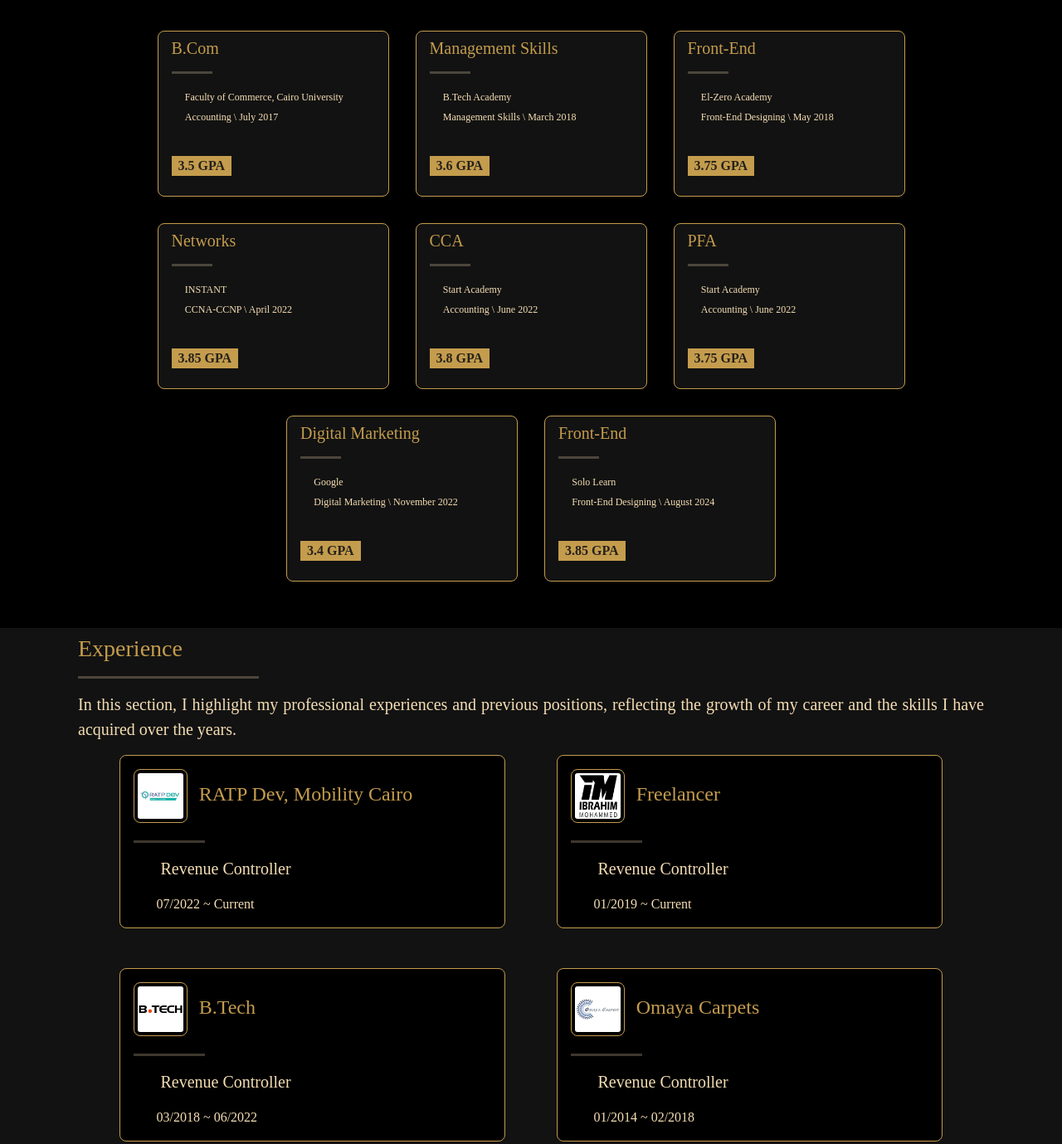
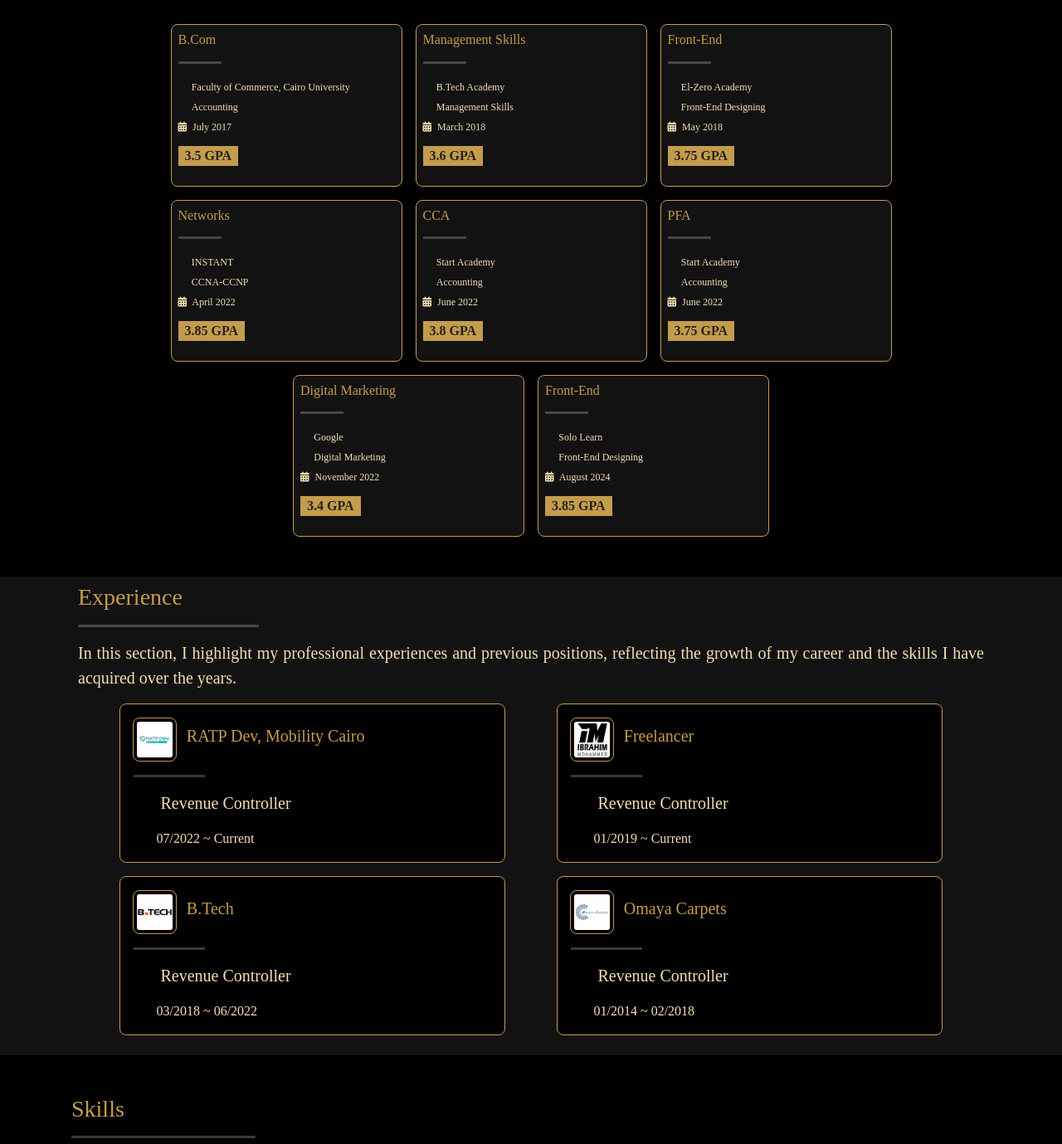
Before and after one commit to IbrahimMohammed017/Social-Boost-Pro, a plain HTML site: page about/about.html in a window 1280 px wide. Shown: the part 647-2026 px from the top of the page at 83% size. Drawn offline with Linux system fonts and the light colour scheme.

Commit message:
New Edit

```diff
--- a/about/about.html
+++ b/about/about.html
@@ -138,91 +138,106 @@
         institutions, reflecting my ongoing commitment to skill development.
       </p>
       <div class="row align-items-center justify-content-center flex-wrap mt-4">
-        <div class="col-12 col-md-4 col-lg-3 education-item m-3 px-3 py-2 rounded-3">
-          <h5>B.Com</h5>
+        <div class="col-5 col-lg-3 education-item m-2 p-2 rounded-3">
+          <h6>B.Com</h6>
           <hr>
           <p class="m-0">
             <i class="fa-light fa-building-columns me-1"></i>
             Faculty of Commerce, Cairo University <br>
             <i class="fa-light fa-person-chalkboard me-1"></i>
-            Accounting \ July 2017
+            Accounting <br>
+            <i class="fa-duotone fa-solid fa-calendar-days me-1"></i>
+            July 2017
           </p>
           <p><span class="mt-2 px-2">3.5 GPA</span></p>
         </div>
-        <div class="col-12 col-md-4 col-lg-3 education-item m-3 px-3 py-2 rounded-3">
-          <h5>Management Skills</h5>
+        <div class="col-5 col-lg-3 education-item m-2 p-2 rounded-3">
+          <h6>Management Skills</h6>
           <hr>
           <p class="m-0">
             <i class="fa-light fa-building-columns me-1"></i>
             B.Tech Academy <br>
             <i class="fa-light fa-person-chalkboard me-1"></i>
-            Management Skills \ March 2018
+            Management Skills <br>
+            <i class="fa-duotone fa-solid fa-calendar-days me-1"></i>
+            March 2018
           </p>
           <p><span class="mt-2 px-2">3.6 GPA</span></p>
         </div>
-        <div class="col-12 col-md-4 col-lg-3 education-item m-3 px-3 py-2 rounded-3">
-          <h5>Front-End</h5>
+        <div class="col-5 col-lg-3 education-item m-2 p-2 rounded-3">
+          <h6>Front-End</h6>
           <hr>
           <p class="m-0">
             <i class="fa-light fa-building-columns me-1"></i>
             El-Zero Academy <br>
             <i class="fa-light fa-person-chalkboard me-1"></i>
-            Front-End Designing \ May 2018
+            Front-End Designing <br>
+            <i class="fa-duotone fa-solid fa-calendar-days me-1"></i>
+            May 2018
           </p>
           <p><span class="mt-2 px-2">3.75 GPA</span></p>
         </div>
-        <div class="col-12 col-md-4 col-lg-3 education-item m-3 px-3 py-2 rounded-3">
-          <h5>Networks</h5>
+        <div class="col-5 col-lg-3 education-item m-2 p-2 rounded-3">
+          <h6>Networks</h6>
           <hr>
           <p class="m-0">
             <i class="fa-light fa-building-columns me-1"></i>
             INSTANT <br>
             <i class="fa-light fa-person-chalkboard me-1"></i>
-            CCNA-CCNP \ April 2022
+            CCNA-CCNP <br>
+            <i class="fa-duotone fa-solid fa-calendar-days me-1"></i>
+            April 2022
           </p>
           <p><span class="mt-2 px-2">3.85 GPA</span></p>
         </div>
-        <div class="col-12 col-md-4 col-lg-3 education-item m-3 px-3 py-2 rounded-3">
-          <h5>CCA</h5>
+        <div class="col-5 col-lg-3 education-item m-2 p-2 rounded-3">
+          <h6>CCA</h6>
           <hr>
           <p class="m-0">
             <i class="fa-light fa-building-columns me-1"></i>
             Start Academy <br>
             <i class="fa-light fa-person-chalkboard me-1"></i>
-            Accounting \ June 2022
+            Accounting <br>
+            <i class="fa-duotone fa-solid fa-calendar-days me-1"></i> June 2022
           </p>
           <p><span class="mt-2 px-2">3.8 GPA</span></p>
         </div>
-        <div class="col-12 col-md-4 col-lg-3 education-item m-3 px-3 py-2 rounded-3">
-          <h5>PFA</h5>
+        <div class="col-5 col-lg-3 education-item m-2 p-2 rounded-3">
+          <h6>PFA</h6>
           <hr>
           <p class="m-0">
             <i class="fa-light fa-building-columns me-1"></i>
             Start Academy <br>
             <i class="fa-light fa-person-chalkboard me-1"></i>
-            Accounting \ June 2022
+            Accounting <br>
+            <i class="fa-duotone fa-solid fa-calendar-days me-1"></i>
+            June 2022
           </p>
           <p><span class="mt-2 px-2">3.75 GPA</span></p>
         </div>
-        <div class="col-12 col-md-4 col-lg-3 education-item m-3 px-3 py-2 rounded-3">
-          <h5>Digital Marketing</h5>
+        <div class="col-5 col-lg-3 education-item m-2 p-2 rounded-3">
+          <h6>Digital Marketing</h6>
           <hr>
           <p class="m-0">
             <i class="fa-light fa-building-columns me-1"></i>
             Google <br>
             <i class="fa-light fa-person-chalkboard me-1"></i>
-            Digital Marketing \ November 2022
+            Digital Marketing <br>
+            <i class="fa-duotone fa-solid fa-calendar-days me-1"></i>
+            November 2022
           </p>
           <p><span class="mt-2 px-2">3.4 GPA</span></p>
         </div>
-        <div class="col-12 col-md-4 col-lg-3 education-item m-3 px-3 py-2 rounded-3">
-          <h5>Front-End</h5>
+        <div class="col-5 col-lg-3 education-item m-2 p-2 rounded-3">
+          <h6>Front-End</h6>
           <hr>
           <p class="m-0">
             <i class="fa-light fa-building-columns me-1"></i>
             Solo Learn <br>
             <i class="fa-light fa-person-chalkboard me-1"></i>
-            Front-End Designing \ August 2024
+            Front-End Designing <br>
+            <i class="fa-duotone fa-solid fa-calendar-days me-1"></i>
+            August 2024
           </p>
           <p><span class="mt-2 px-2">3.85 GPA</span></p>
         </div>
@@ -241,11 +256,17 @@
         the skills I have acquired over the years.
       </p>
       <div class="row align-items-center justify-content-evenly mt-3 experience-box">
-        <div class="col-12 col-md-5 mb-5 px-3 py-3 rounded-3">
-          <h4>
-            <img width="15%" src="../images/rdmc-logo.jpg" alt="RDMC" class="me-2 p-1 rounded-3">
-            RATP Dev, Mobility Cairo
-          </h4>
+        <div class="col-12 col-md-5 mb-3 px-3 py-3 rounded-3 experience-item">
+          <div class="row align-items-center justify-content-center comp-name">
+            <div class="col-2 text-center p-0">
+              <img src="../images/rdmc-logo.jpg" alt="RDMC" class="p-1 rounded-3">
+            </div>
+            <div class="col-10 text-start p-0">
+              <h5>
+                RATP Dev, Mobility Cairo
+              </h5>
+            </div>
+          </div>
           <hr>
           <p class="lead">
             <i class="fa-light fa-user-tie fa-lg me-2"></i>
@@ -256,11 +277,17 @@
             07/2022 ~ Current
           </p>
         </div>
-        <div class="col-12 col-md-5 mb-5 px-3 py-3 rounded-3">
-          <h4>
-            <img style="width: 15%;" src="../images/freelancer-logo.jpg" alt="Freelance" class="me-2 p-1 rounded-3">
-            Freelancer
-          </h4>
+        <div class="col-12 col-md-5 mb-3 px-3 py-3 rounded-3 experience-item">
+          <div class="row align-items-center justify-content-center comp-name">
+            <div class="col-2 text-center p-0">
+              <img src="../images/freelancer-logo.jpg" alt="Freelance" class="p-1 rounded-3">
+            </div>
+            <div class="col-10 text-start p-0">
+              <h5>
+                Freelancer
+              </h5>
+            </div>
+          </div>
           <hr>
           <p class="lead">
             <i class="fa-light fa-user-tie fa-lg me-2"></i>
@@ -271,11 +298,17 @@
             01/2019 ~ Current
           </p>
         </div>
-        <div class="col-12 col-md-5 mb-5 px-3 py-3 rounded-3">
-          <h4>
-            <img width="15%" src="../images/btech-logo.jpg" alt="B.Tech" class="me-2 p-1 rounded-3">
-            B.Tech
-          </h4>
+        <div class="col-12 col-md-5 mb-3 px-3 py-3 rounded-3 experience-item">
+          <div class="row align-items-center justify-content-center comp-name">
+            <div class="col-2 text-center p-0">
+              <img src="../images/btech-logo.jpg" alt="B.Tech" class="p-1 rounded-3">
+            </div>
+            <div class="col-10 text-start p-0">
+              <h5>
+                B.Tech
+              </h5>
+            </div>
+          </div>
           <hr>
           <p class="lead">
             <i class="fa-light fa-user-tie fa-lg me-2"></i>
@@ -286,11 +319,17 @@
             03/2018 ~ 06/2022
           </p>
         </div>
-        <div class="col-12 col-md-5 mb-5 px-3 py-3 rounded-3">
-          <h4>
-            <img width="15%" src="../images/omaya-logo.jpg" alt="Omaya" class="me-2 p-1 rounded-3">
-            Omaya Carpets
-          </h4>
+        <div class="col-12 col-md-5 mb-3 px-3 py-3 rounded-3 experience-item">
+          <div class="row align-items-center justify-content-center comp-name">
+            <div class="col-2 text-center p-0">
+              <img src="../images/omaya-logo.jpg" alt="Omaya" class=" p-1 rounded-3">
+            </div>
+            <div class="col-10 text-start p-0">
+              <h5>
+                Omaya Carpets
+              </h5>
+            </div>
+          </div>
           <hr>
           <p class="lead">
             <i class="fa-light fa-user-tie fa-lg me-2"></i>
@@ -608,12 +647,6 @@
         </div>
         <div class="col-6 col-md-2 my-2">
           <p>
-            <i class="fa-duotone fa-solid fa-file-magnifying-glass"></i>
-            Research
-          </p>
-        </div>
-        <div class="col-6 col-md-2 my-2">
-          <p>
             <i class="fa-duotone fa-solid fa-plane"></i>
             Traveling
           </p>
@@ -725,7 +758,7 @@
 
   <!-- #8 - Footer -->
   <footer id="footer" class="footer text-center">
-    <section class="container">
+    <section class="container-fluid">
       <p class="lead py-3 m-0">
         Copyright &copy; 2024, Designed By <a href="https://www.facebook.com/IbrahimMohammed017"
           target="_blank"><u>Ibrahim</u> </a>&reg;
--- a/css/responsive.css
+++ b/css/responsive.css
@@ -51,6 +51,14 @@
   article.skills h6 {
     min-height: auto;
   }
+
+  article.education .education-item {
+    min-height: 216px;
+  }
+
+  article.education .education-item p:first-of-type {
+    min-height: 96px;
+  }
 }
 
 /* Small devices (tablets, 576px and up) */
--- a/css/stylesheet.css
+++ b/css/stylesheet.css
@@ -467,17 +467,17 @@ article.experience {
   background: var(--bgColor2);
 }
 
-article.experience .experience-box div {
+article.experience .experience-box .experience-item {
   background: var(--bgColor1);
   border: 1px solid var(--mainColor);
 }
 
-article.experience .experience-box div h4 {
-  min-height: 70px;
-  line-height: 1.8;
+article.experience .experience-box .experience-item .comp-name {
+  border: none !important;
 }
 
-article.experience .experience-box div img {
+article.experience .experience-box .experience-item .comp-name img {
+  width: 70%;
   background: var(--bgColor1);
   border: 1px solid var(--mainColor);
 }
```
Also changed, not shown: index.html (+1 -1 lines).
